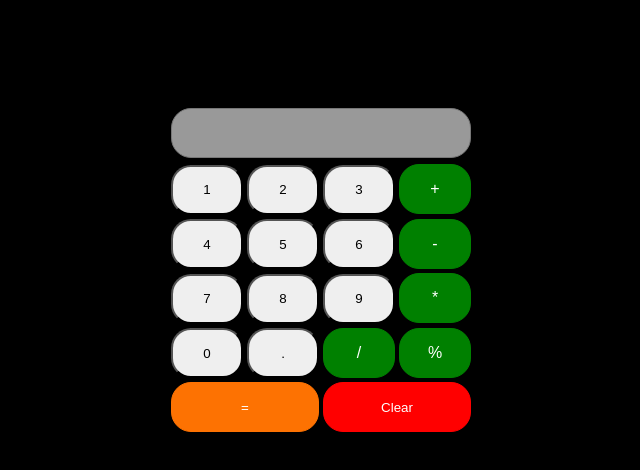
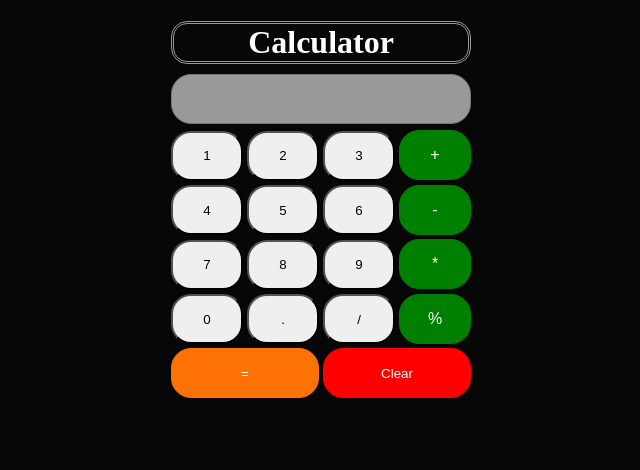
Before and after one commit to 2522anjali/workshop-0, a website: page index.html in a window 1280 px wide. Shown: the whole page, without its empty margins (319-959 px from the left). Drawn offline with Linux system fonts and the light colour scheme.

Commit message:
modify css

```diff
--- a/index.html
+++ b/index.html
@@ -9,7 +9,7 @@
 </head>
 <body>
     <div class="mycalc">
-
+        <h1>Calculator</h1>
         <form name="calculator" id="calculator">
             <input type="text" name="inputwindow" id="inputwindow">
             <div>
--- a/style.css
+++ b/style.css
@@ -1,12 +1,19 @@
 body {
-	background-color: #000;
+	background-color: rgb(8, 7, 7);
 }
-
+h1{
+	color:#fff;
+	text-align: center;
+	margin-bottom:-90px;
+	border: double #999;
+	border-radius: 16px;
+}
 
 body div.mycalc {
 	text-align: center;
 	width: 300px;
 	margin: 0 auto;
+
 }
 
 div input[type='button'], button {
@@ -47,7 +54,7 @@ div.results input {
 	border: 1px solid #fd7202;
 }
 
-#plus, #minus, #by, #devide, #percent {
+#plus, #minus, #by, #divide, #percent {
 	background-color: green;
 	color: #fff;
 	border: 1px solid green;
```
